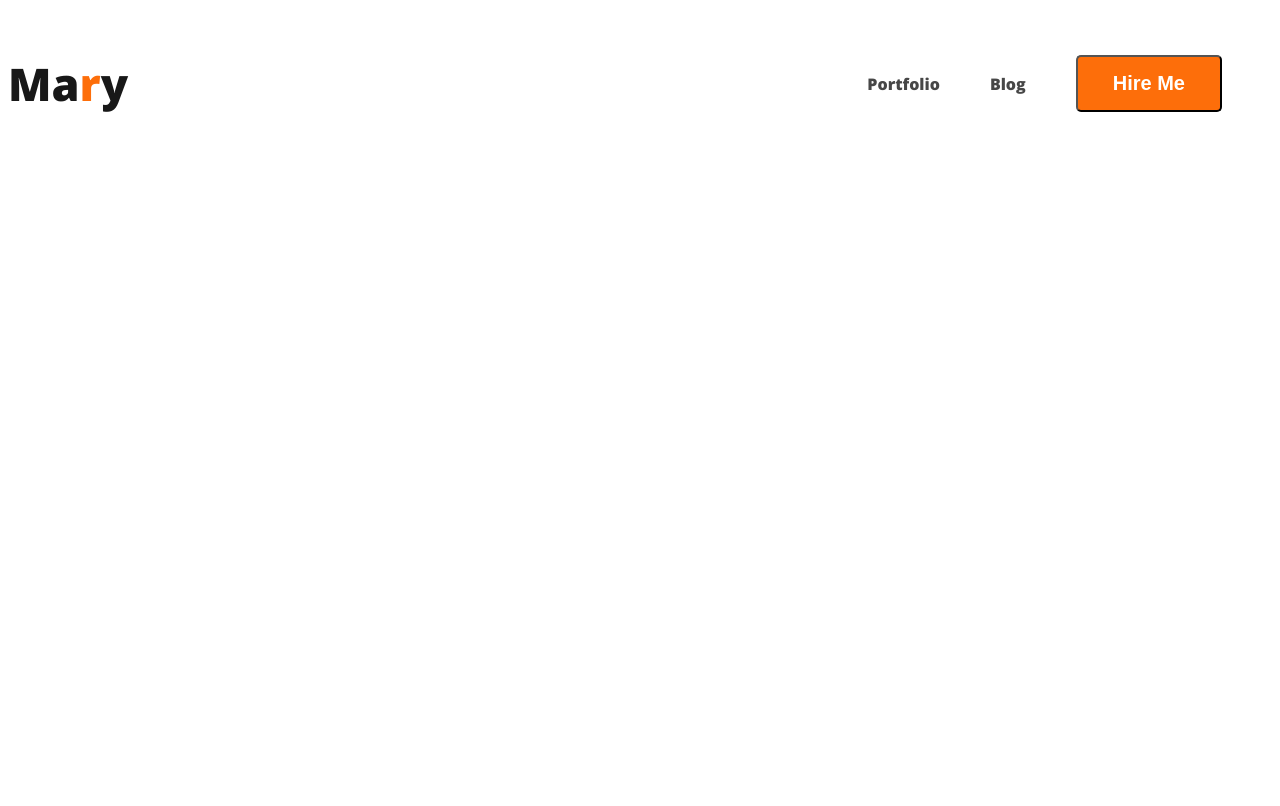
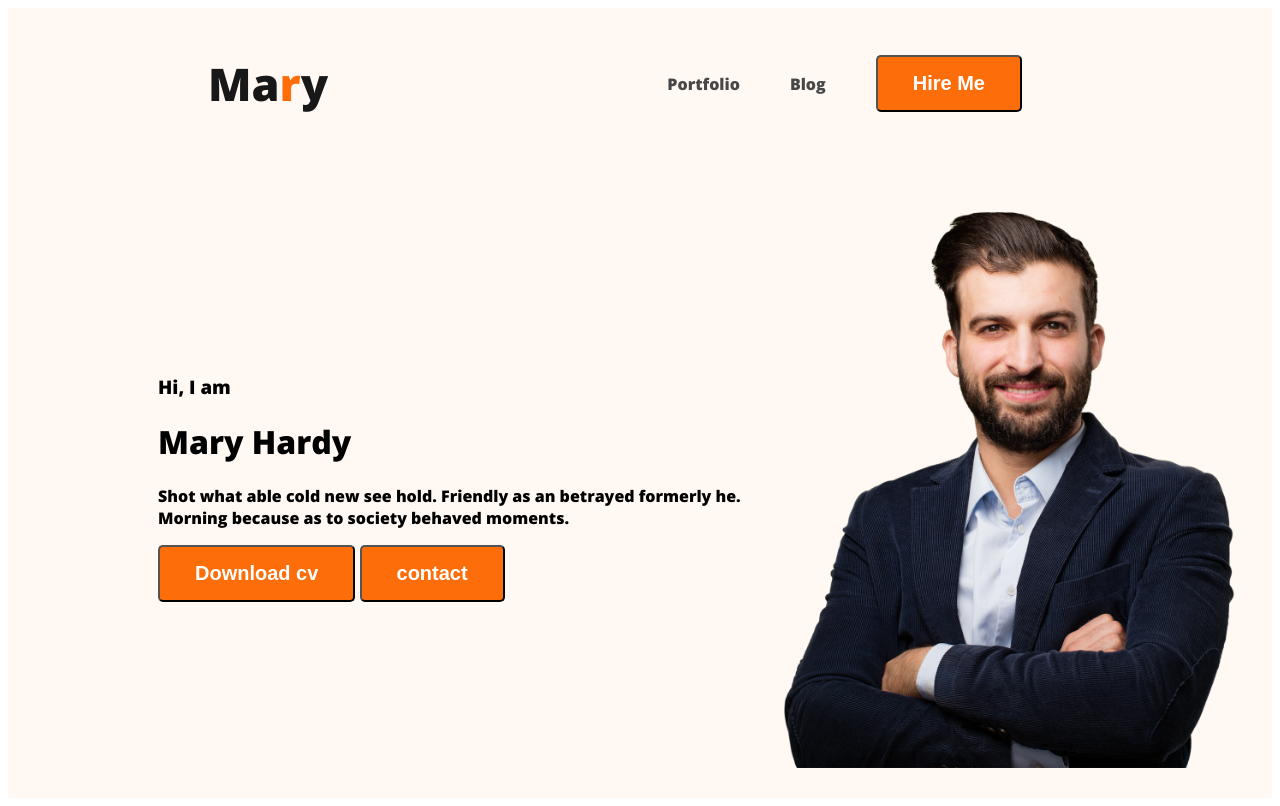
Before and after one commit to imgazi/developer-portfolio, a plain HTML site: page index.html in a window 1280 px wide. Drawn offline with nearby package versions, Linux system fonts and the light colour scheme.

Commit message:
banner added

```diff
--- a/index.html
+++ b/index.html
@@ -11,7 +11,7 @@
     <link rel="stylesheet" href="style/portfolio.css">
 </head>
 <body>
-    <header>
+    <header class="header-class">
         <nav>
             <h3 class="nav-title">Ma<span class="orange-color">r</span>y</h3>
             <ul>
@@ -20,6 +20,16 @@
                 <li><button class="button-primary">Hire Me</button></li>
             </ul>
         </nav>
+        <div class="banner">
+            <div>
+                <h3 class="banner-greeting">Hi, I  am</h3>
+                <h1 class="banner-title">Mary Hardy</h1>
+                <p>Shot what able cold new see hold. Friendly as an betrayed formerly he. Morning because as to society behaved moments.</p>
+                <button class="button-primary">Download cv</button>
+                <button class="button-primary">contact</button>
+            </div>
+            <img src="images/hardy.png" alt="">
+        </div>
     </header>
     <main>
 
--- a/style/portfolio.css
+++ b/style/portfolio.css
@@ -2,6 +2,8 @@
 nav {
     display: flex;
     justify-content: space-between;
+    padding-inline: 200px;
+
 }
 
 .orange-color {
@@ -11,6 +13,7 @@ nav {
 /* shared google fonts */
 body {
     font-family: 'Open Sans', sans-serif;
+    font-size: medium;
 }
 
 .button-primary {
@@ -43,3 +46,16 @@ nav a {
     text-decoration: none;
     color: var(--Dark-02, #474747);
 }
+/* header related styles */
+.header-class{
+    background: #FFF8F3;
+}
+.banner{
+    padding: 30px 30px 30px 150px ;
+    display: flex;
+    align-items: center;
+}
+.banner img{
+    width: 500px;
+
+}
```
